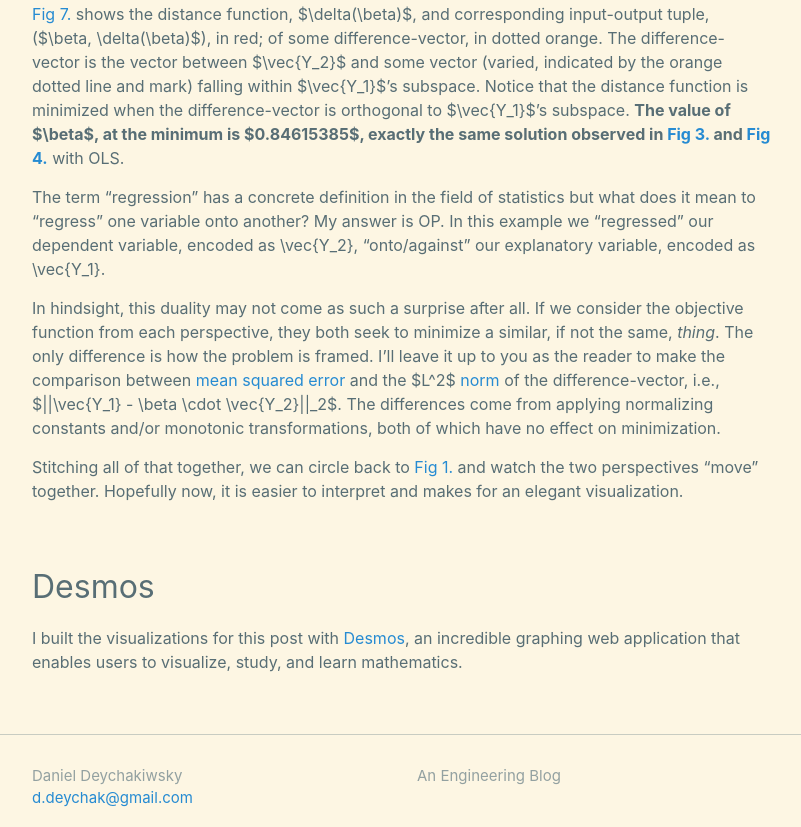
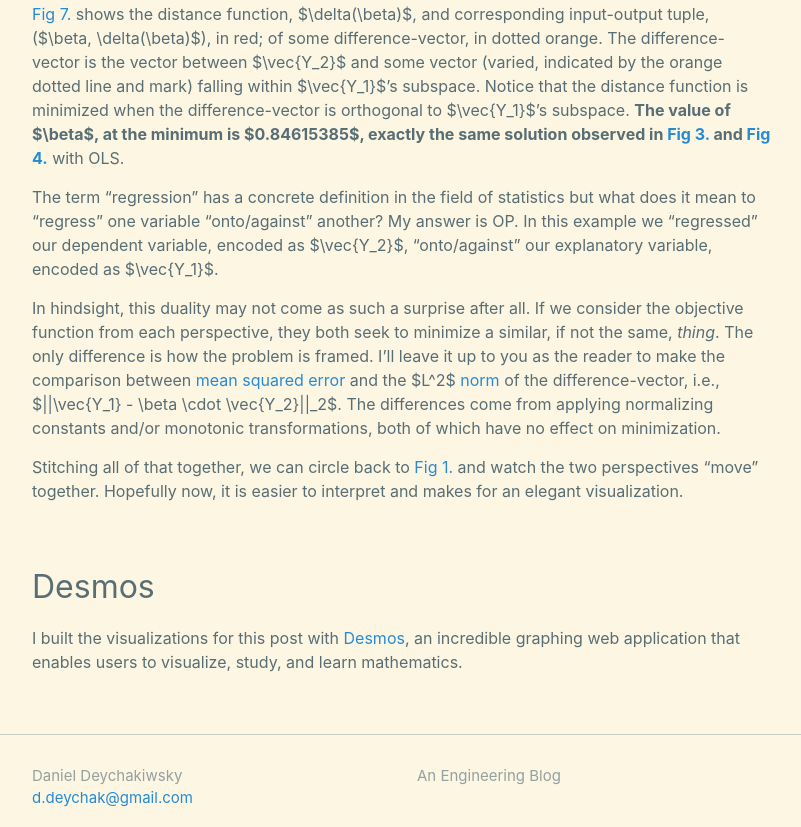
Before and after one commit to daniel-deychakiwsky/daniel-deychakiwsky.github.io, a Jekyll site: the page built from _posts/2020-12-08-linear-regression-is-orthogonal-projection.md, in a window 1280 px wide and 900 px high, scrolled down 6503 px, cut to the strip 73-900 px from the top of the window. Shown: the whole strip, without its empty margins (238-1039 px from the left). Built offline with Jekyll 4.4.1, drawn with Linux system fonts in a browser that asks for light colours; formulas are drawn with MathJax 3; some of the changed text lies outside the part shown.

Commit message:
add ols-is-op blog post

```diff
--- a/_posts/2020-12-08-linear-regression-is-orthogonal-projection.md
+++ b/_posts/2020-12-08-linear-regression-is-orthogonal-projection.md
@@ -254,10 +254,10 @@
 with OLS.
 
 The term "regression" has a concrete definition in the field of
-statistics but what does it mean to "regress" one variable onto
+statistics but what does it mean to "regress" one variable "onto/against"
 another? My answer is OP. In this example we "regressed" our
-dependent variable, encoded as \vec{Y_2}, "onto/against" our
-explanatory variable, encoded as \vec{Y_1}.
+dependent variable, encoded as $\vec{Y_2}$, "onto/against" our
+explanatory variable, encoded as $\vec{Y_1}$.
 
 In hindsight, this duality may not come as such a surprise after all.
 If we consider the objective function from each perspective, they
```
Also changed, not shown: other parts of _posts/2020-12-08-linear-regression-is-orthogonal-projection.md (+1 -1 lines), 6 other files.
